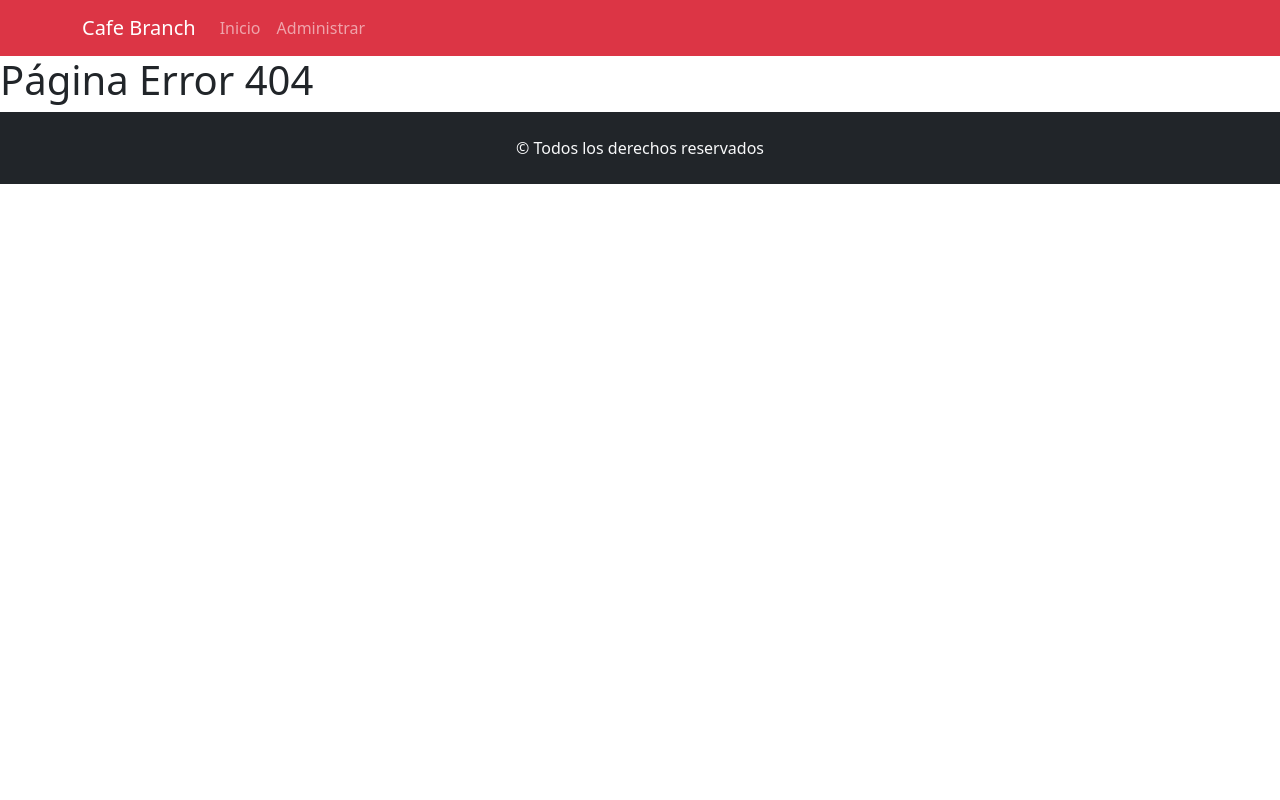
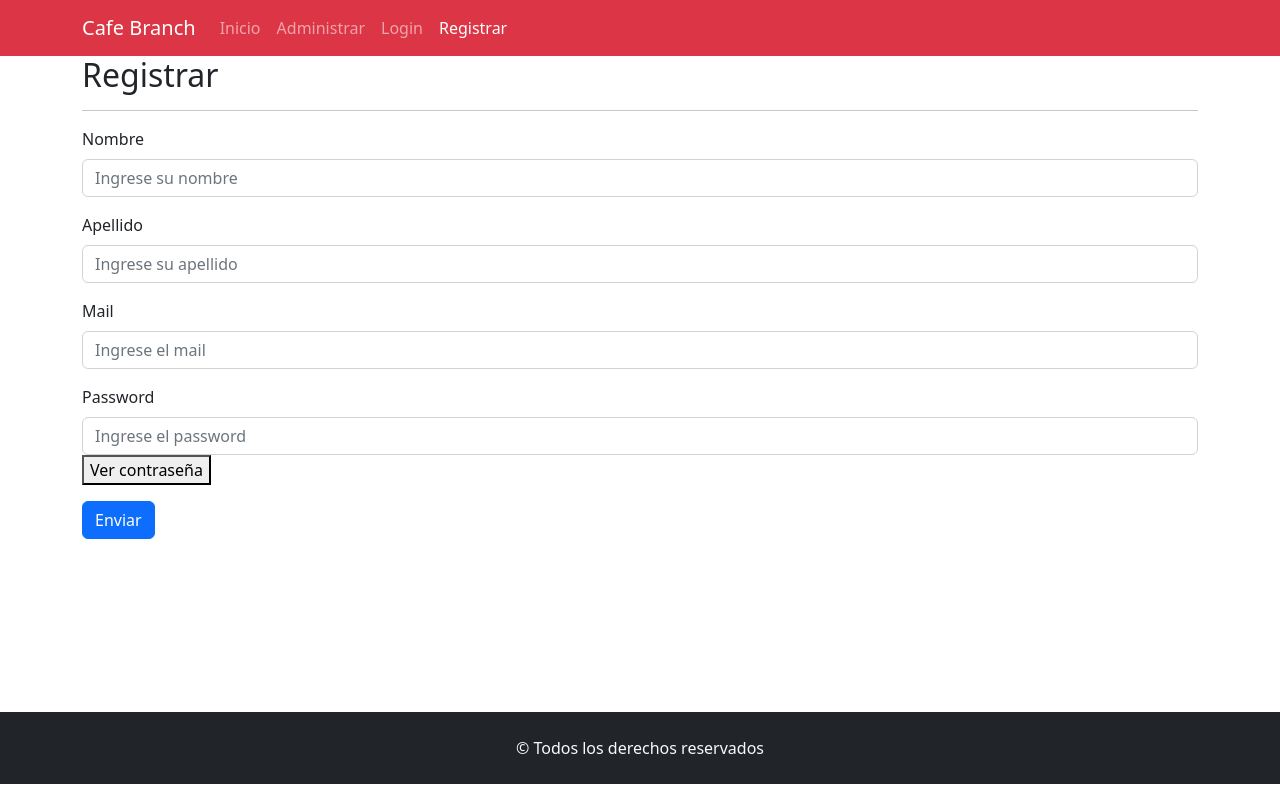
Before and after one commit to nunicho/cafebranch, a React (Create React App) app: page /registrar in a window 1280 px wide. Before the commit this address had no page. Built offline with nearby package versions, Linux system fonts and the light colour scheme.

Commit message:
Agregadas las validaciones de Login y Registrar.

```diff
--- a/src/App.jsx
+++ b/src/App.jsx
@@ -1,4 +1,5 @@
 import {BrowserRouter, Routes, Route} from 'react-router-dom'
+ import './App.css'
 import Inicio from './components/views/Inicio'
 import Administrador from './components/views/Administrador'
 import Error404 from './components/views/Error404'
@@ -9,6 +10,8 @@ import DetalleProducto from './components/views/DetalleProducto'
 import ItemProducto from './components/views/Producto/ItemProducto'
 import CrearProducto from './components/views/Producto/CrearProducto'
 import EditarProducto from './components/views/Producto/EditarProducto'
+import Login from './components/views/Login'
+import Registrar from './components/views/Registrar'
 
 
 
@@ -25,7 +28,9 @@ function App() {
     <Route exact path='/DetalleProducto' element={<DetalleProducto></DetalleProducto>}></Route>
     <Route exact path='/ItemProducto' element={<ItemProducto></ItemProducto>}></Route>
     <Route exact path='/administrar/crear' element={<CrearProducto></CrearProducto>}></Route>
-    <Route exact path='/administrar/editar/:id  ' element={<EditarProducto></EditarProducto>}></Route>
+    <Route exact path='/administrar/editar' element={<EditarProducto></EditarProducto>}></Route>
+    <Route exact path='/login' element={<Login></Login>}></Route>
+    <Route exact path='/registrar' element={<Registrar></Registrar>}></Route>
     <Route  path='*' element={<Error404></Error404>}></Route>
   </Routes>
  <Footer></Footer>
--- a/src/components/common/Menu.jsx
+++ b/src/components/common/Menu.jsx
@@ -23,6 +23,12 @@ const Menu = () => {
             <NavLink className="nav-item nav-link" to="/administrador">
               Administrar
             </NavLink>
+            <NavLink className="nav-item nav-link" to="/login">
+              Login
+            </NavLink>
+            <NavLink className="nav-item nav-link" to="/registrar">
+              Registrar
+            </NavLink>
           </Nav>
         </Navbar.Collapse>
       </Container>
--- a/src/components/helpers/queries.js
+++ b/src/components/helpers/queries.js
@@ -39,3 +39,21 @@ export const creaProductoAPI = async(producto) =>{
         console.log(error)
     }
 }
+
+
+export const editarProductoAPI = async(producto) =>{
+    try{
+        const respuesta = await fetch (URL, {
+            method: "PUT",
+            headers: {
+                "Content-Type":"application/json"
+            },
+            body: JSON.stringify(producto)
+        });
+        const listaProductos = await respuesta.json();
+        // console.log(listaProductos)
+        return listaProductos
+    }catch(error){
+        console.log(error)
+    }
+}
--- a/src/components/views/Error404.jsx
+++ b/src/components/views/Error404.jsx
@@ -1,5 +1,5 @@
 import React from 'react';
-// import '../App.css'
+
 
 const Error404 = () => {
     return (
--- /dev/null
+++ b/src/components/views/Login.jsx
@@ -0,0 +1,86 @@
+import React from 'react';
+import 'bootstrap/dist/css/bootstrap.min.css';
+import Button from 'react-bootstrap/Button';
+import Form from 'react-bootstrap/Form';
+import { useForm } from 'react-hook-form';
+import {useState} from "react"
+
+
+function Login() {
+
+
+    // ESTO ES PARA EL PASSWORD
+const [passwordShown, setPasswordShown] = useState(false);
+
+  const togglePassword = () => {
+    // When the handler is invoked
+    // inverse the boolean state of passwordShown
+    setPasswordShown(!passwordShown);
+  };
+
+
+const {register, handleSubmit, formState:{errors}} = useForm(
+  {defaultValues: {
+    mail: "",
+    password: "",
+  }});
+
+const onSubmit = (datos) =>{
+  console.log(datos)
+  console.log('desde nuestra función submit')
+}
+
+
+
+
+  return (
+    <div className="container mainSection">
+        <div>
+            <h2>Login</h2>
+            <hr></hr>
+
+        </div>
+    <Form onSubmit={handleSubmit(onSubmit)}>
+      <Form.Group className="mb-3" controlId="mail">
+        <Form.Label>Mail</Form.Label>
+        <Form.Control
+        type="text"
+        placeholder="Ingrese el mail"
+         {...register('mail',{
+          required:'El mail es obligatorio',
+          pattern:{
+              value: /^[a-zA-Z0-9.!#$%&'*+/=?^_`{|}~-]+@[a-zA-Z0-9-]+(?:\.[a-zA-Z0-9-]+)*$/,
+              message:'Debe ingresar un mail válido.'
+          },
+        })}
+
+       />
+       <Form.Text className="text-danger">{errors.mail?.message}</Form.Text>
+       </Form.Group>
+       <Form.Group className="mb-3" controlId="nuevoPrecio">
+
+        <Form.Label>Password</Form.Label>
+        <Form.Control
+        type={passwordShown ? "text" : "password"}
+        placeholder="Ingrese el password"
+         {...register('password',{
+          required:'Es obligatorio ingresar una password',
+          pattern:{
+              value: /^(?=.*[A-Za-z])(?=.*\d)(?=.*[@$!%*#?&])[A-Za-z\d@$!%*#?&]{8,}$/,
+              message:'La contraseña debe tener entre 8 carateres y contener al menos: 1 minúscula, 1 mayúscula y 1 número o 1 caracter especial.'
+          },
+        })}
+
+         />
+         <button onClick={togglePassword}>Ver contraseña</button>
+        <Form.Text className="text-danger">{errors.password?.message}</Form.Text>
+       </Form.Group>
+      <Button variant="primary" type="submit">
+       Enviar
+      </Button>
+    </Form>
+    </div>
+  );
+}
+
+export default Login;
--- a/src/components/views/Producto/CrearProducto.jsx
+++ b/src/components/views/Producto/CrearProducto.jsx
@@ -85,7 +85,8 @@ return (
        <Form.Group className="mb-3">
 
         <Form.Label>Categoría</Form.Label>
-        <Form.Select {...register ('categoria', {
+        <Form.Select
+        {...register ('categoria', {
           required:'Debe seleccionar una categoría'
         })}>
            <option value="">Seleccione una opcion</option>
--- a/src/components/views/Producto/EditarProducto.jsx
+++ b/src/components/views/Producto/EditarProducto.jsx
@@ -27,28 +27,69 @@ const onSubmit = (datos) =>{
             <hr></hr>
 
         </div>
-    <Form>
+    <Form onSubmit={handleSubmit(onSubmit)}>
       <Form.Group className="mb-3" controlId="editarNombreProducto">
         <Form.Label>Nombre Producto</Form.Label>
-        <Form.Control type="text" placeholder="Ej. Café" />
+        <Form.Control type="text"
+        placeholder="Ej. Café"
+        {...register('nombreProducto', {
+          required:'Este dato es obligatorio',
+          minLength: {
+            value: 2,
+            message: 'Debe ingresar como mínimo 2 caracteres'
+          },
+          maxLength:{
+            value: 50,
+            message: 'Debe ingresar como máximo 20 caracteres'
+          }
+
+        })}
+        />
         <Form.Text className="text-danger">{errors.nombreProducto?.message}</Form.Text>
        </Form.Group>
        <Form.Group className="mb-3" controlId="editarPrecio">
         <Form.Label>Precio</Form.Label>
-        <Form.Control type="text" placeholder="Ej. 50" />
+        <Form.Control
+         type="text"
+         placeholder="Ej. 50"
+         {...register('precio',{
+          required: 'El precio es un valor requerido',
+          min:{
+            value: 1,
+            message: 'El precio como mínimo debe ser de $1'
+          },
+          max:{
+            value: 10000,
+            message: 'El precio del producto máximo es $10000'
+          }
+        })} />
+       <Form.Text className="text-danger">{errors.precio?.message}</Form.Text>
        </Form.Group>
        <Form.Group className="mb-3" controlId="editarImagen">
         <Form.Label>Imagen URL</Form.Label>
-        <Form.Control type="text" placeholder="https://images.pexels.com/photos/887853" />
+        <Form.Control type="text" placeholder="https://images.pexels.com/photos/887853"
+        {...register('imagen',{
+          required:'La URL  de la imagen es obligatoria',
+          pattern:{
+              value: /^https?:\/\/[\w\-]+(\.[\w\-]+)+[/#?]?.*$/,
+              message:'Debe ingresar una URL válida'
+          },
+        })}
+             />
+      <Form.Text className="text-danger">{errors.imagen?.message}</Form.Text>
        </Form.Group>
        <Form.Group className="mb-3">
         <Form.Label>Categoría</Form.Label>
-        <Form.Select>
+        <Form.Select
+        {...register ('categoria', {
+          required:'Debe seleccionar una categoría',
+          })}>
            <option value="">Seleccione una opcion</option>
             <option value="bebida-caliente">Bebida caliente</option>
             <option value="bebida-fria">Bebida fria</option>
             <option value="dulce">Dulce</option>
             <option value="salado">Salado</option>
+        <Form.Text className="text-danger">{errors.categoria?.message}</Form.Text>
         </Form.Select>
       </Form.Group>
       <Button variant="primary" type="submit">
--- /dev/null
+++ b/src/components/views/Registrar.jsx
@@ -0,0 +1,142 @@
+import React from 'react';
+import 'bootstrap/dist/css/bootstrap.min.css';
+import Button from 'react-bootstrap/Button';
+import Form from 'react-bootstrap/Form';
+import { useForm } from 'react-hook-form';
+import {useState} from "react"
+
+
+function Registrar() {
+
+
+    // ESTO ES PARA EL PASSWORD
+const [passwordShown, setPasswordShown] = useState(false);
+
+  const togglePassword = () => {
+    // When the handler is invoked
+    // inverse the boolean state of passwordShown
+    setPasswordShown(!passwordShown);
+  };
+
+
+const {register, handleSubmit, formState:{errors}} = useForm(
+  {defaultValues: {
+    nombre:"",
+    apellido:"",
+    mail: "",
+    password: "",
+  }});
+
+const onSubmit = (datos) =>{
+  console.log(datos)
+  console.log('desde nuestra función submit')
+}
+
+
+
+
+  return (
+    <div className="container mainSection">
+        <div>
+            <h2>Registrar</h2>
+            <hr></hr>
+
+        </div>
+    <Form onSubmit={handleSubmit(onSubmit)}>
+
+        <Form.Group className="mb-3" controlId="mail">
+        <Form.Label>Nombre</Form.Label>
+        <Form.Control
+        type="text"
+        placeholder="Ingrese su nombre"
+         {...register('nombre',{
+          required:'El nombre es obligatorio',
+         minLength: {
+            value: 2,
+            message: 'Debe ingresar como mínimo 2 caracteres'
+          },
+          maxLength:{
+            value: 50,
+            message: 'Debe ingresar como máximo 30 caracteres'
+          },
+          pattern:{
+              value: /^[a-zA-ZàáâäãåąčćęèéêëėįìíîïłńòóôöõøùúûüųūÿýżźñçčšžÀÁÂÄÃÅĄĆČĖĘÈÉÊËÌÍÎÏĮŁŃÒÓÔÖÕØÙÚÛÜŲŪŸÝŻŹÑßÇŒÆČŠŽ∂ð ,.'-]+$/u,
+          message:'Debe ingresar un nombre válido'
+            },
+
+        })}
+
+       />
+       <Form.Text className="text-danger">{errors.nombre?.message}</Form.Text>
+       </Form.Group>
+
+             <Form.Group className="mb-3" controlId="mail">
+        <Form.Label>Apellido</Form.Label>
+        <Form.Control
+        type="text"
+        placeholder="Ingrese su apellido"
+         {...register('apellido',{
+          required:'El apellido es obligatorio',
+         minLength: {
+            value: 2,
+            message: 'Debe ingresar como mínimo 2 caracteres'
+          },
+          maxLength:{
+            value: 50,
+            message: 'Debe ingresar como máximo 30 caracteres'
+          },
+          pattern:{
+              value: /^[a-zA-ZàáâäãåąčćęèéêëėįìíîïłńòóôöõøùúûüųūÿýżźñçčšžÀÁÂÄÃÅĄĆČĖĘÈÉÊËÌÍÎÏĮŁŃÒÓÔÖÕØÙÚÛÜŲŪŸÝŻŹÑßÇŒÆČŠŽ∂ð ,.'-]+$/u,
+          message:'Debe ingresar un apellido válido'
+            },
+
+        })}
+
+       />
+       <Form.Text className="text-danger">{errors.apellido?.message}</Form.Text>
+       </Form.Group>
+
+
+      <Form.Group className="mb-3" controlId="mail">
+        <Form.Label>Mail</Form.Label>
+        <Form.Control
+        type="text"
+        placeholder="Ingrese el mail"
+         {...register('mail',{
+          required:'El mail es obligatorio',
+          pattern:{
+              value: /^[a-zA-Z0-9.!#$%&'*+/=?^_`{|}~-]+@[a-zA-Z0-9-]+(?:\.[a-zA-Z0-9-]+)*$/,
+              message:'Debe ingresar un mail válido.'
+          },
+        })}
+
+       />
+       <Form.Text className="text-danger">{errors.mail?.message}</Form.Text>
+       </Form.Group>
+       <Form.Group className="mb-3" controlId="nuevoPrecio">
+
+        <Form.Label>Password</Form.Label>
+        <Form.Control
+        type={passwordShown ? "text" : "password"}
+        placeholder="Ingrese el password"
+         {...register('password',{
+          required:'Es obligatorio ingresar una password',
+          pattern:{
+              value: /^(?=.*[A-Za-z])(?=.*\d)(?=.*[@$!%*#?&])[A-Za-z\d@$!%*#?&]{8,}$/,
+              message:'La contraseña debe tener entre 8 carateres y contener al menos: 1 minúscula, 1 mayúscula y 1 número o 1 caracter especial.'
+          },
+        })}
+
+         />
+         <button onClick={togglePassword}>Ver contraseña</button>
+        <Form.Text className="text-danger">{errors.password?.message}</Form.Text>
+       </Form.Group>
+      <Button variant="primary" type="submit">
+       Enviar
+      </Button>
+    </Form>
+    </div>
+  );
+}
+
+export default Registrar;
```
Also changed, not shown: 1 other file (tests, documents, lock files or other folders).
